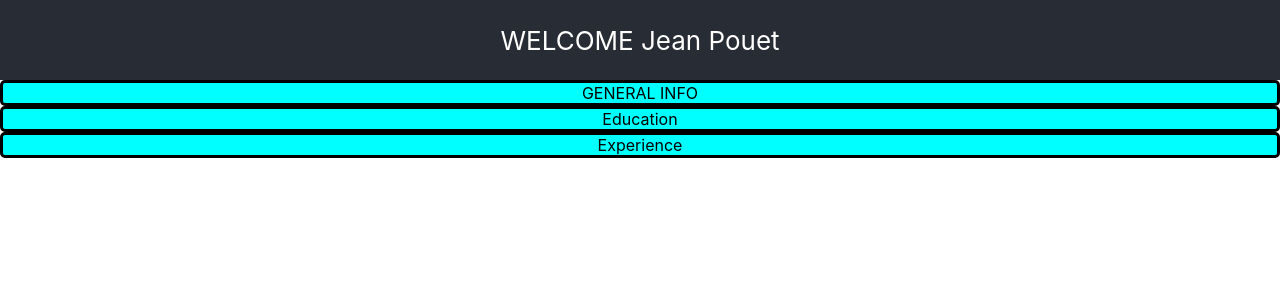
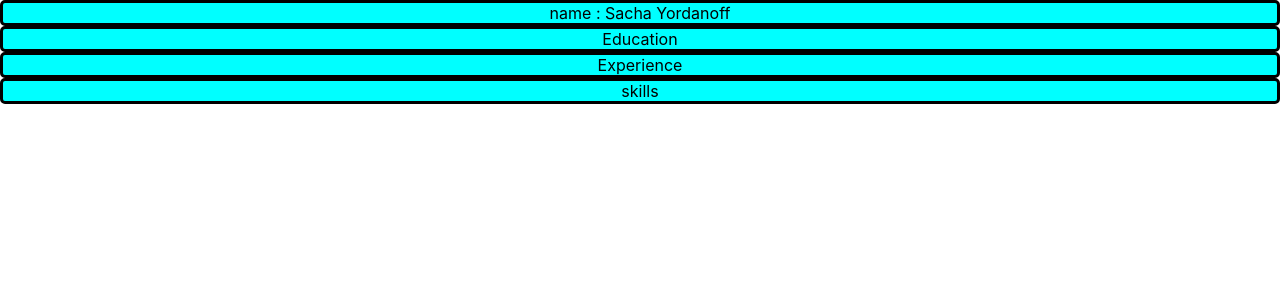
Before and after one commit to GeorgeRandom/cv, a React (Create React App) app: page / in a window 1280 px wide. Shown: the top 300 px of the page. Built offline with nearby package versions, Linux system fonts and the light colour scheme.

Commit message:
general shape

```diff
--- a/src/App.js
+++ b/src/App.js
@@ -1,23 +1,38 @@
 import { render } from '@testing-library/react';
-import React from 'react';
+import React, { useState } from 'react';
 import './App.css';
-import Header from './components/header.js'
 import GeneralInfo from './components/general.js'
 import Education from './components/education.js'
 import Experience from './components/experience.js'
+import defaultCv from './components/defaultcv.js'
+import Skills from './components/skills.js'
 
-function App() {
-  return (
+class App extends React.Component {
+  constructor(props){
+    super(props);
+    this.state = {
+      cv : defaultCv
+    }
+
+  }
+
+  render() {
+    return (
     <div className="App">
-      <Header
-      firstName = "Jean"
-      lastName = "Pouet"
+      <GeneralInfo
+      general = {this.state.cv.general}
       />
-      <GeneralInfo/>
-      <Education/>
-      <Experience/>
+      <Education
+      education = {this.state.cv.education}
+      />
+      <Experience
+      experience = {this.state.cv.experience}
+      />
+      <Skills
+      skills = {this.state.cv.skills}
+      />
     </div>
-  );
+  )};
 }
 
 
--- /dev/null
+++ b/src/components/defaultcv.js
@@ -0,0 +1,66 @@
+
+
+
+
+const defaultCv = {
+    general : {
+         name : 'Sacha Yordanoff',
+        email : 'ninjavolant@hotmail.com',
+        phone : '0675462239',
+        adress : '13 rue de la croix Faubin 75011 Paris',
+        lookingFor: 'Any Job, really...'
+        },
+    education : [
+        {id :1,
+        where: 'école ATLA',
+        what : 'guitare',
+        when : '2009',
+        },
+        {id : 2,
+        where : 'Lycée Alain',
+        what : 'BAC scientifique',
+        when : '2003',
+        },
+        {id : 3,
+        where : 'ODIN project',
+        what : 'Front-end Javascript course (self-taught)',
+        when : '2020'
+        }
+    ],
+    experience : [
+        {id : 1,
+        company : 'Mrs. Good',
+        job : 'Keyboardist',
+        startDate : '2009',
+        endDate : '2014',
+        },
+        {id : 2,
+        company : 'Francois Staal',
+        job : 'Homme à tout faire',
+        startDate : '2015',
+        endDate : '2018'
+        },
+        {id : 3,
+        company : 'Foyer',
+        job : 'père au foyer',
+        startDate : '2016',
+        }
+    ],
+    skills : [
+        {id : 1,
+        name : 'mandolin',
+        useful : false
+        },
+        {id : 2,
+        name : 'singing',
+        useful : false
+        },
+        {id : 3,
+        name : 'sound engineering',
+        useful : true
+        },
+
+    ]
+}
+
+export default defaultCv
--- a/src/components/general.js
+++ b/src/components/general.js
@@ -3,8 +3,9 @@ import React from 'react';
 
 const GeneralInfo= (props)=>{
     return <div className = "general sheet">
-        GENERAL INFO
-    </div>
+        name : {props.general.name}
+
+        </div>
 }
 
 export default GeneralInfo;
--- a/src/components/header.js
+++ /dev/null
@@ -1,9 +0,0 @@
-import React from 'react';
-
-
-const Header= (props)=>{
-    return <div className = "head">WELCOME {props.firstName}  {props.lastName}
-    </div>
-}
-
-export default Header;
--- /dev/null
+++ b/src/components/skills.js
@@ -0,0 +1,10 @@
+import React from 'react';
+
+
+const Skills= (props)=>{
+    return <div className = "education sheet">
+        skills
+    </div>
+}
+
+export default Skills;
```
